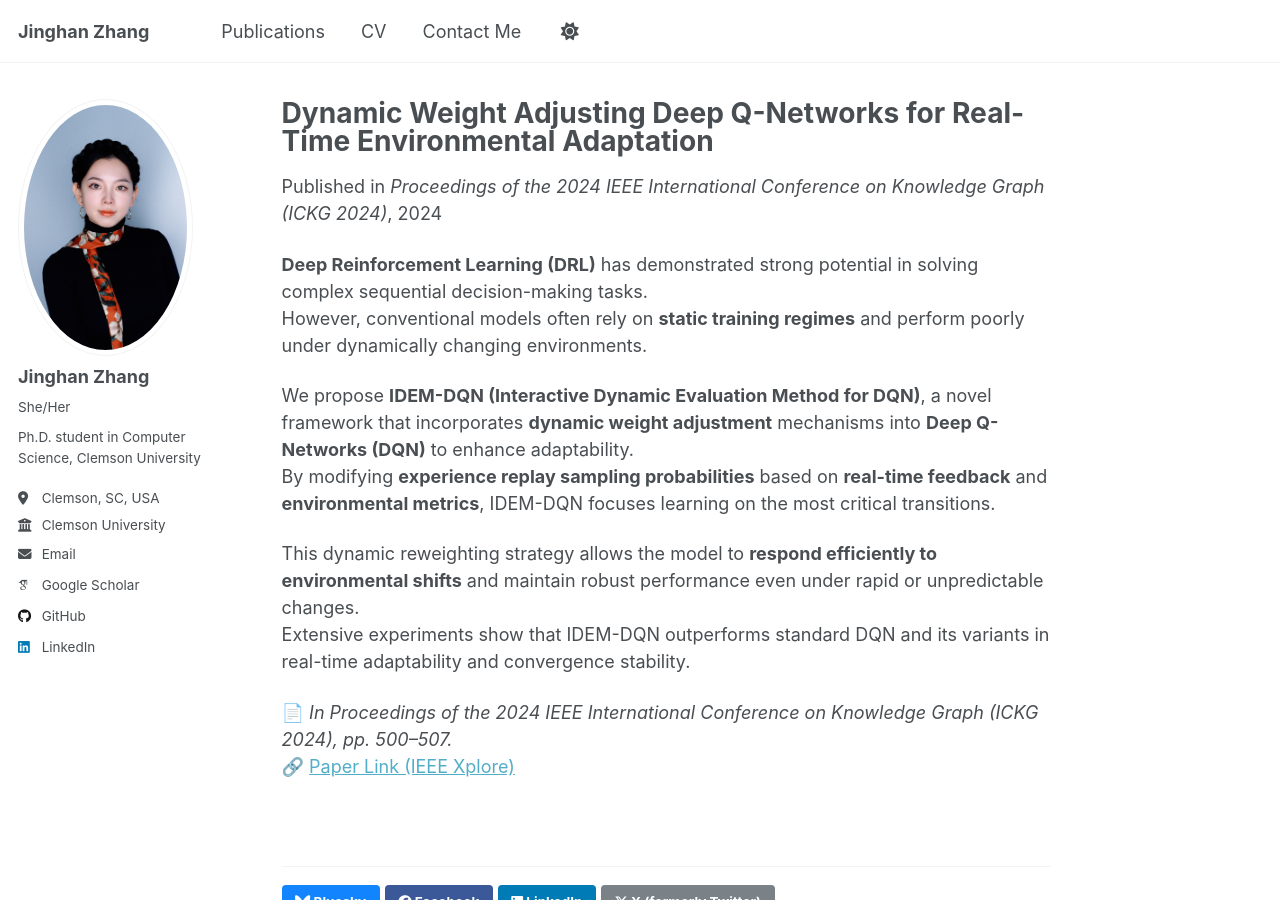
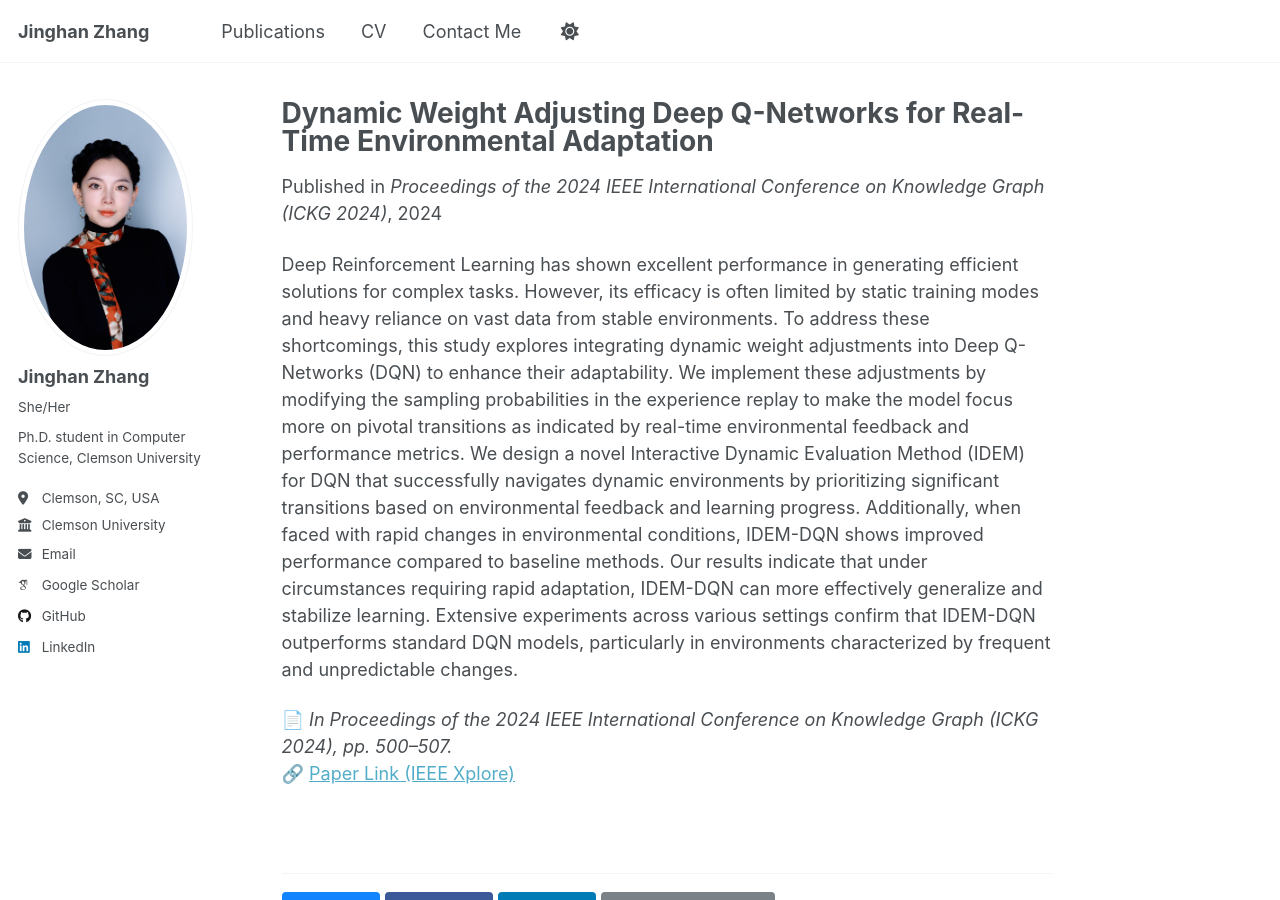
Before and after one commit to jinghanzhang1998/jinghanzhang1998.github.io, a Jekyll site: the page built from _publications/2025-ickg-dqn.md, in a window 1280 px wide and 900 px high. Built offline with Jekyll 4.4.1, drawn with Linux system fonts in a browser that asks for light colours; some web fonts are replaced; a script that is not in the unit is left out.

Commit message:
Update 2025-ickg-dqn.md

```diff
--- a/_publications/2025-ickg-dqn.md
+++ b/_publications/2025-ickg-dqn.md
@@ -10,14 +10,7 @@ paperurl: "https://ieeexplore.ieee.org/abstract/document/10884195"
 excerpt: "This paper introduces IDEM-DQN, a Deep Q-Network framework with dynamic weight adjustment for real-time adaptation in changing environments."
 ---
 
-**Deep Reinforcement Learning (DRL)** has demonstrated strong potential in solving complex sequential decision-making tasks.
-However, conventional models often rely on **static training regimes** and perform poorly under dynamically changing environments.
-
-We propose **IDEM-DQN (Interactive Dynamic Evaluation Method for DQN)**, a novel framework that incorporates **dynamic weight adjustment** mechanisms into **Deep Q-Networks (DQN)** to enhance adaptability.
-By modifying **experience replay sampling probabilities** based on **real-time feedback** and **environmental metrics**, IDEM-DQN focuses learning on the most critical transitions.
-
-This dynamic reweighting strategy allows the model to **respond efficiently to environmental shifts** and maintain robust performance even under rapid or unpredictable changes.
-Extensive experiments show that IDEM-DQN outperforms standard DQN and its variants in real-time adaptability and convergence stability.
+Deep Reinforcement Learning has shown excellent performance in generating efficient solutions for complex tasks. However, its efficacy is often limited by static training modes and heavy reliance on vast data from stable environments. To address these shortcomings, this study explores integrating dynamic weight adjustments into Deep Q-Networks (DQN) to enhance their adaptability. We implement these adjustments by modifying the sampling probabilities in the experience replay to make the model focus more on pivotal transitions as indicated by real-time environmental feedback and performance metrics. We design a novel Interactive Dynamic Evaluation Method (IDEM) for DQN that successfully navigates dynamic environments by prioritizing significant transitions based on environmental feedback and learning progress. Additionally, when faced with rapid changes in environmental conditions, IDEM-DQN shows improved performance compared to baseline methods. Our results indicate that under circumstances requiring rapid adaptation, IDEM-DQN can more effectively generalize and stabilize learning. Extensive experiments across various settings confirm that IDEM-DQN outperforms standard DQN models, particularly in environments characterized by frequent and unpredictable changes.
 
 📄 *In Proceedings of the 2024 IEEE International Conference on Knowledge Graph (ICKG 2024), pp. 500–507.*
 🔗 [Paper Link (IEEE Xplore)](https://ieeexplore.ieee.org/abstract/document/10884195)
```
